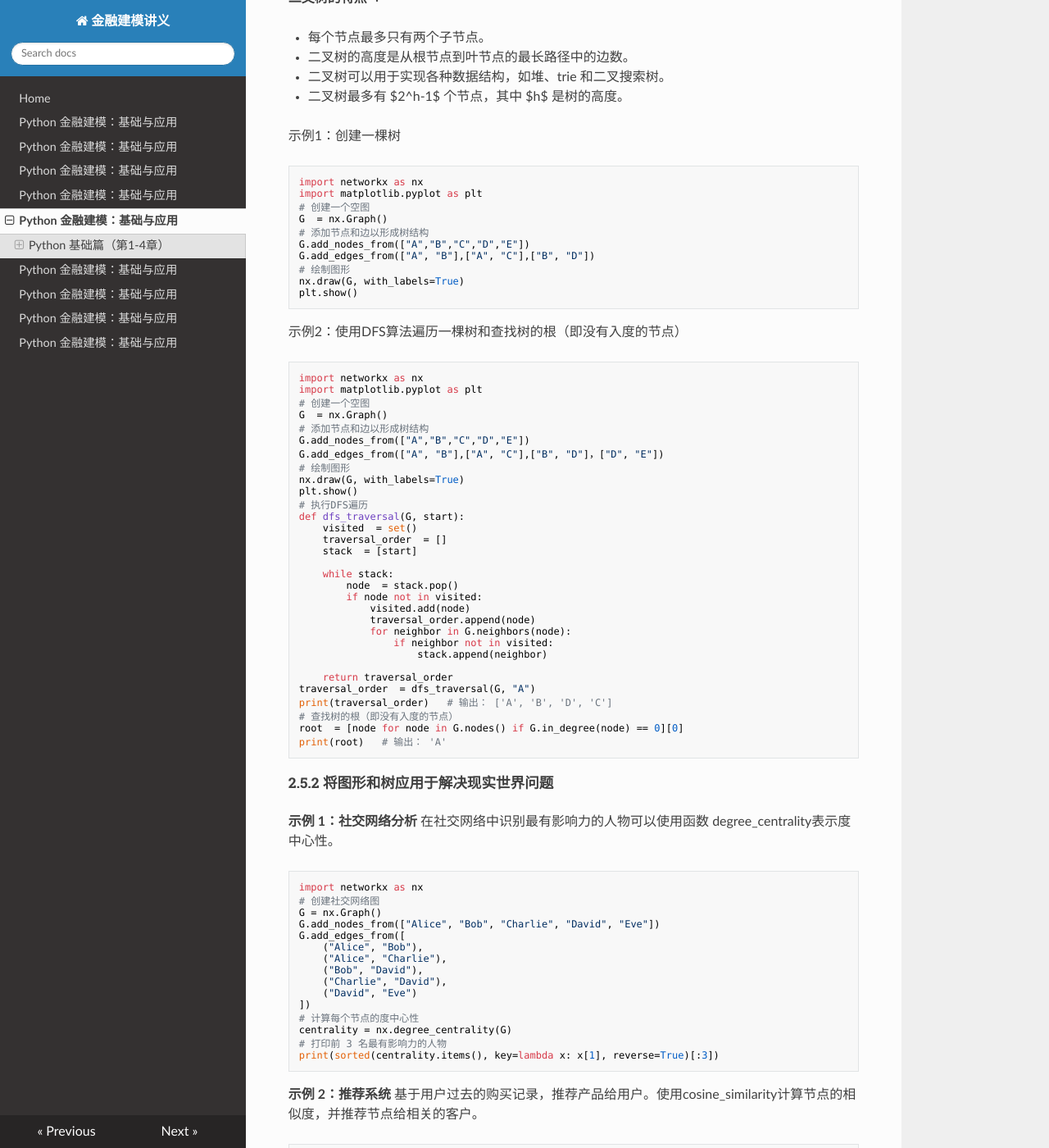
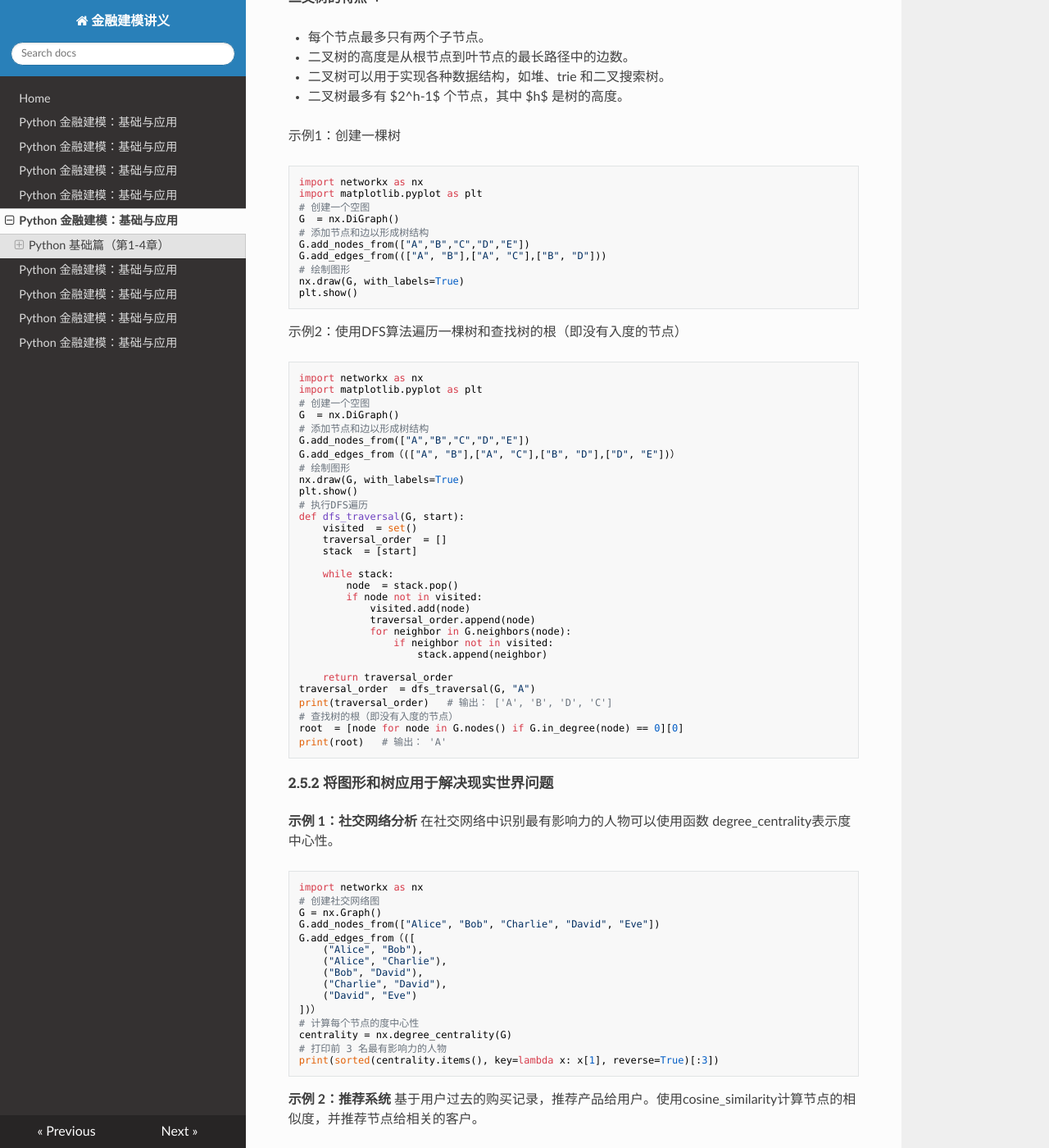
Before and after one commit to sihtyh/draft_textbook, an MkDocs documentation site: the page built from docs/draft_chapter2.md, in a window 1280 px wide and 1400 px high, scrolled down 22464 px. Shown: the whole window at 82% size. Built offline with MkDocs 1.6.1, drawn with Linux system fonts in a browser that asks for light colours; nearby versions of some CDN libraries; some of the changed text lies outside the part shown.

Commit message:
Add files via upload

```diff
--- a/docs/draft_chapter2.md
+++ b/docs/draft_chapter2.md
@@ -1143,10 +1143,10 @@ plt.show()
 import networkx as nx
 import matplotlib.pyplot as plt
 # 创建一个空图
-G  = nx.Graph()
+G  = nx.DiGraph()
 # 添加节点和边以形成树结构
 G.add_nodes_from(["A","B","C","D","E"])
-G.add_edges_from(["A", "B"],["A", "C"],["B", "D"])
+G.add_edges_from((["A", "B"],["A", "C"],["B", "D"]))
 # 绘制图形
 nx.draw(G, with_labels=True)
 plt.show()
@@ -1158,10 +1158,10 @@ plt.show()
 import networkx as nx
 import matplotlib.pyplot as plt
 # 创建一个空图
-G  = nx.Graph()
+G  = nx.DiGraph()
 # 添加节点和边以形成树结构
 G.add_nodes_from(["A","B","C","D","E"])
-G.add_edges_from(["A", "B"],["A", "C"],["B", "D"]，["D", "E"])
+G.add_edges_from（(["A", "B"],["A", "C"],["B", "D"],["D", "E"])）
 # 绘制图形
 nx.draw(G, with_labels=True)
 plt.show()
@@ -1198,13 +1198,13 @@ import networkx as nx
 # 创建社交网络图
 G = nx.Graph()
 G.add_nodes_from(["Alice", "Bob", "Charlie", "David", "Eve"])
-G.add_edges_from([
+G.add_edges_from（([
     ("Alice", "Bob"),
     ("Alice", "Charlie"),
     ("Bob", "David"),
     ("Charlie", "David"),
     ("David", "Eve")
-])
+])）
 # 计算每个节点的度中心性
 centrality = nx.degree_centrality(G)
 # 打印前 3 名最有影响力的人物
```
Also changed, not shown: other parts of docs/draft_chapter2.md (+2 -2 lines).
